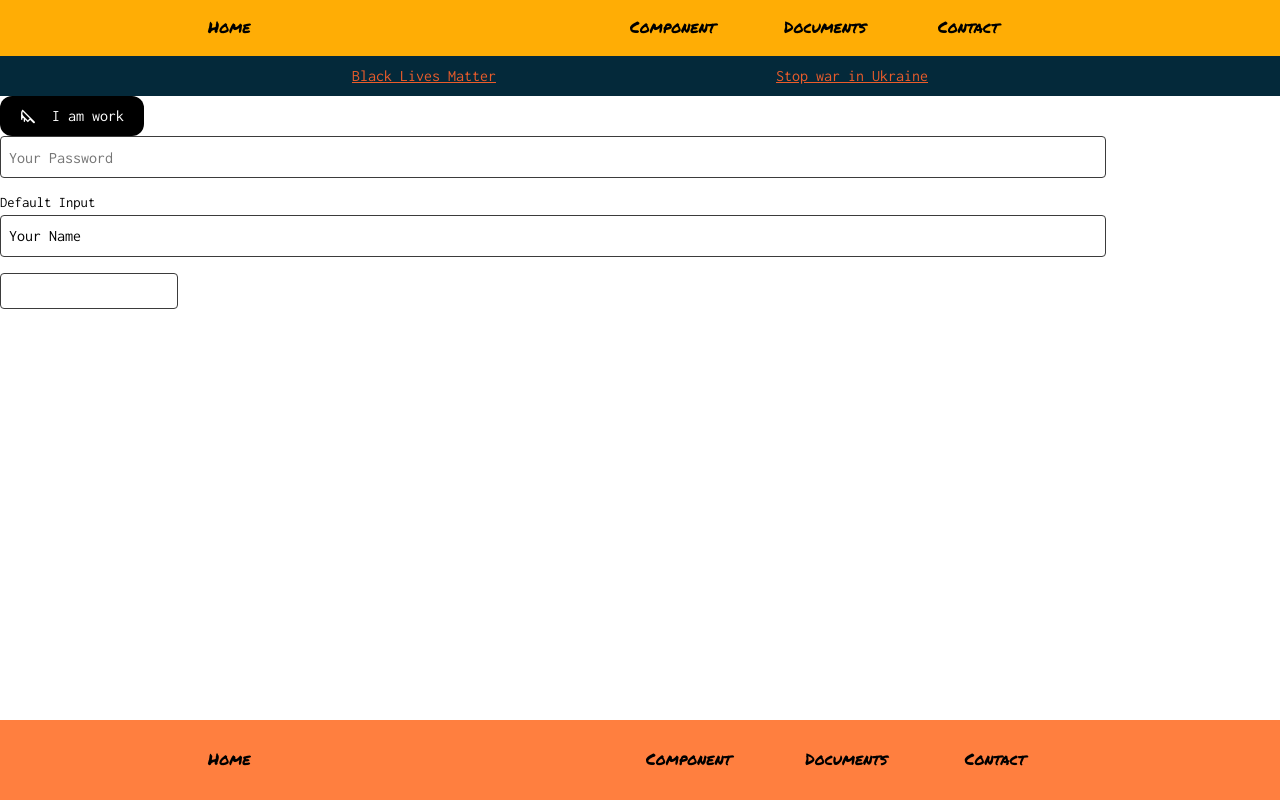
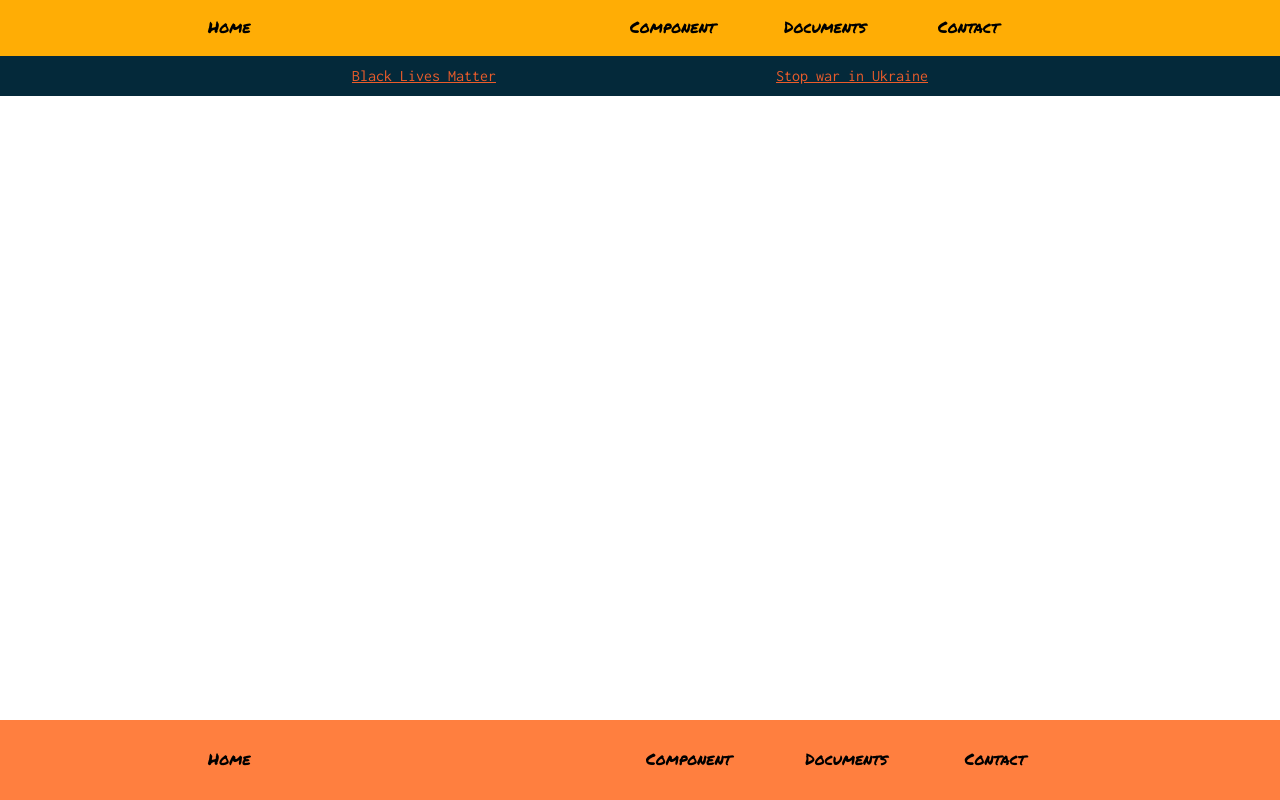
Before and after one commit to zzafergok/component-snippets, a React (Vite) app: page / in a window 1280 px wide. Built offline with nearby package versions, Linux system fonts and the light colour scheme.

Commit message:
remove input and button component

```diff
--- a/src/pages/home.tsx
+++ b/src/pages/home.tsx
@@ -1,6 +1,4 @@
 import Header from '../block/header';
-import InputIndex from '../components/input/index';
-import ButtonIndex from '../components/button/index';
 import SubHeader from '../block/sub_header';
 
 function Home() {
@@ -10,8 +8,6 @@ function Home() {
 				leftText="Black Lives Matter"
 				rightText="Stop war in Ukraine"
 			/>
-			<ButtonIndex />
-			<InputIndex />
 		</>
 	);
 }
```
